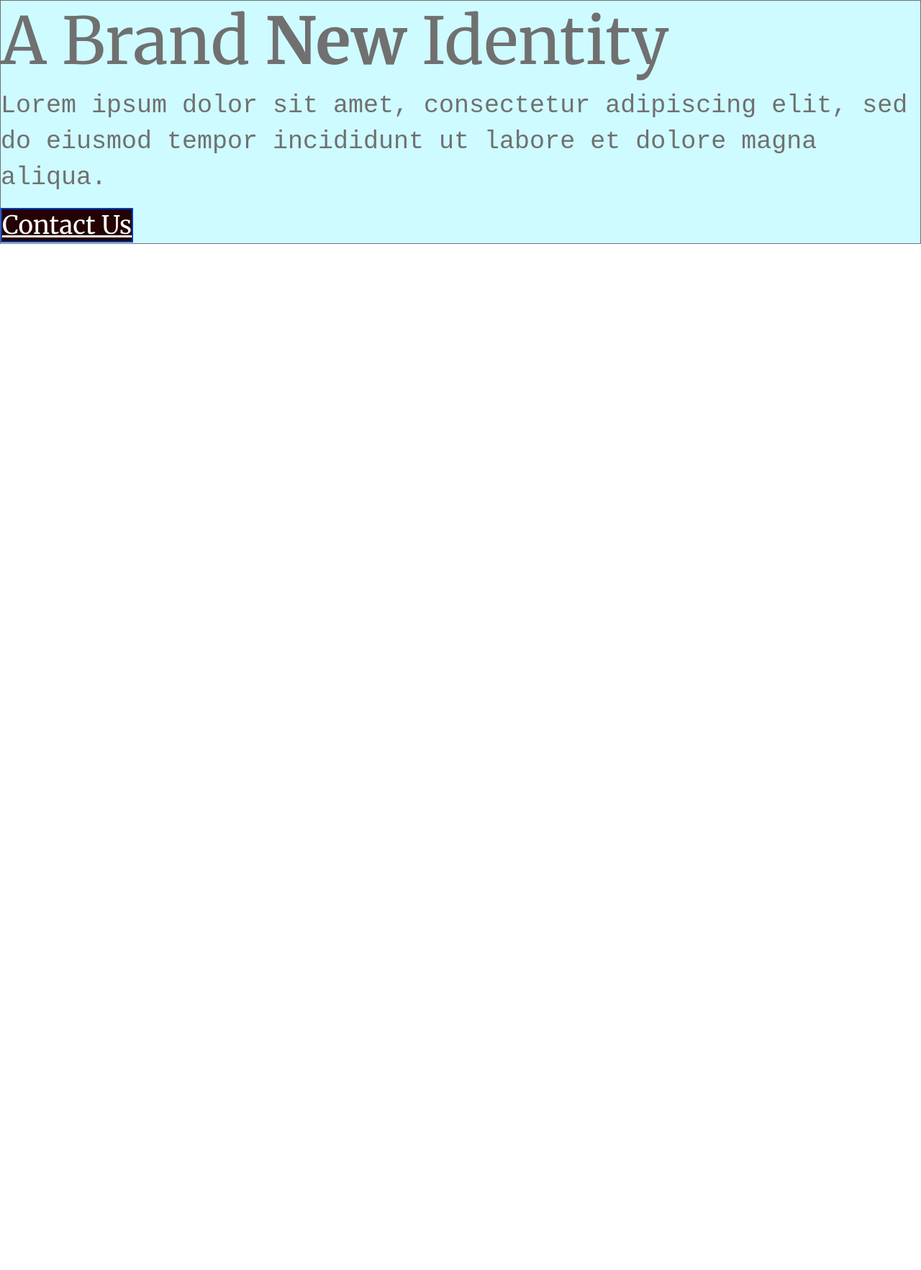
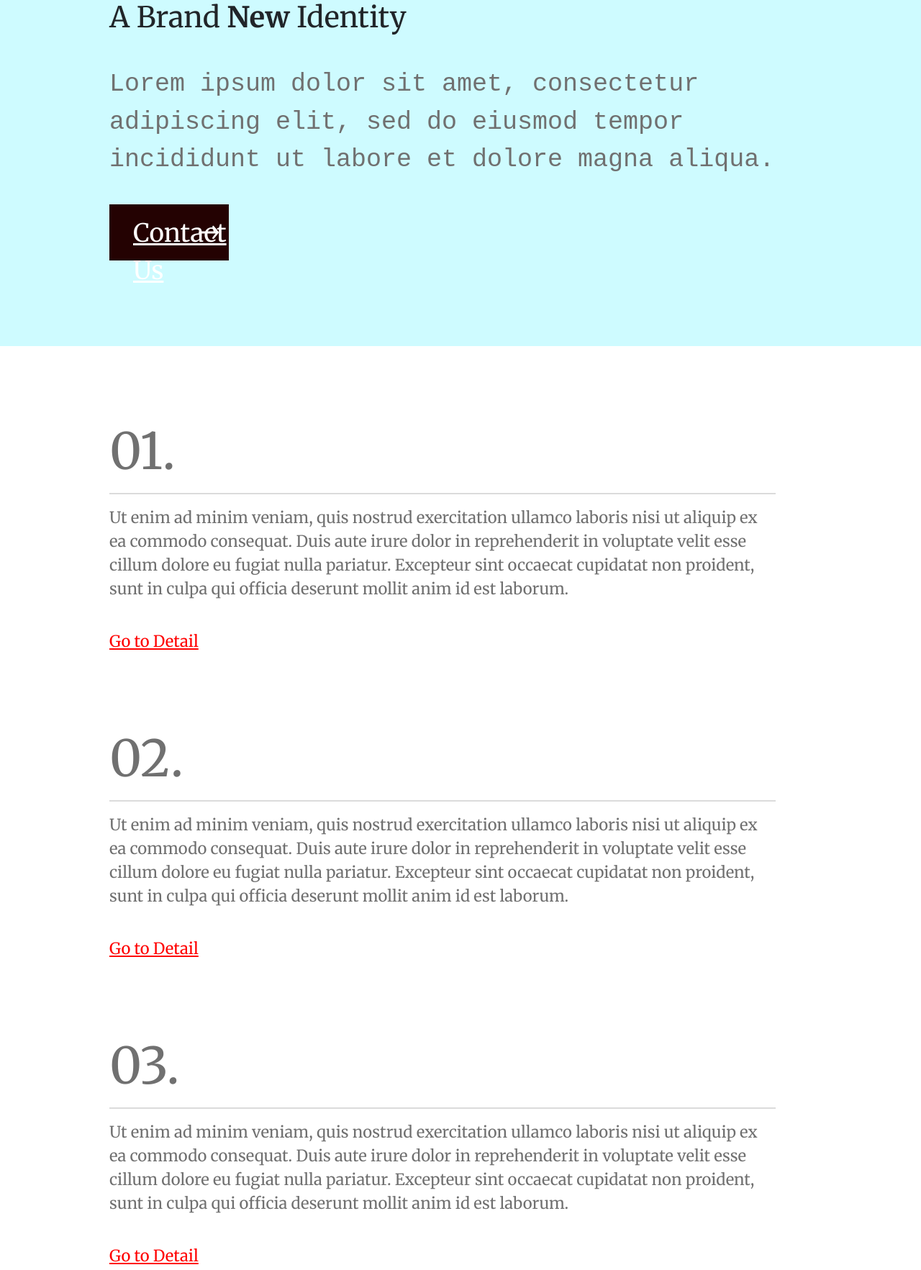
Before and after one commit to michele2007/secondo_layout, a plain HTML site: page index.html in a window 1280 px wide. Shown: the top 1765 px of the page at 72% size. Before the commit the page ends 800 px from the top, so only its background shows below. Drawn offline with nearby package versions, Linux system fonts and the light colour scheme.

Commit message:
modifiche finali apportate e layout terminato
ho aggiunto le parti mancanti al layout, lavoro portato a termine

```diff
--- a/index.html
+++ b/index.html
@@ -3,29 +3,145 @@
 <head>
     <meta charset="UTF-8">
     <meta name="viewport" content="width=device-width, initial-scale=1.0">
-    <title>Document</title>
+    <title>secondo-layout</title>
     <link href="https://cdn.jsdelivr.net/npm/bootstrap@5.3.3/dist/css/bootstrap.min.css" rel="stylesheet" integrity="sha384-QWTKZyjpPEjISv5WaRU9OFeRpok6YctnYmDr5pNlyT2bRjXh0JMhjY6hW+ALEwIH" crossorigin="anonymous">
     <link rel="stylesheet" href="static/css/index.css">
-
 </head>
 <body>
-    <div class="hero">
-        <div class="title">
-            <h2> A Brand <strong>New</strong> Identity</h2>
+    <div class="container-fluid" style="padding-left: 152px; background-color: #CEFBFF;">
+        <div class="row">
+            <div class="col-9">
+                <div class="title">
+                    <h1 class="merriweather-regular">A Brand <b>New</b> Identity</h1>
+                </div>
+            </div>
         </div>
 
-
-        <div class="courier-prime-regular">
-            <p>
-                Lorem ipsum dolor sit amet, consectetur adipiscing elit, sed do eiusmod tempor incididunt ut labore et dolore magna aliqua.
-            </p>
+        <div class="row">
+            <div class="col-10">
+                <div class="subtext">
+                    <p class="courier-prime-regular">
+                        Lorem ipsum dolor sit amet, consectetur adipiscing elit, sed do eiusmod tempor incididunt ut labore et dolore magna aliqua.
+                    </p>
+                </div>
+            </div>
         </div>
 
+        <div class="row">
+            <div class="col-2">
+                <div class="button">
+                    <a href="#" class="merriweather-regular">Contact Us</a>
+                </div>
+            </div>
+        </div>
+    </div>
 
-        <div class="button">
+    <div class="container-fluid" style="padding-left: 152px;">
+        <ul style="list-style-type: none; margin: 0; padding: 0;">
+            <li>
+                <div class="row">
+                    <div class="col-10">
+                        <div class="list-number">
+                            <h2 class="merriweather-regular">01.</h2>
+                        </div>
+                        <hr>
+                    </div>
+                </div>
 
-            <a href="#">Contact Us</a>
+                <div class="row">
+                    <div class="col-10">
+                        <div class="text-container">
+                            <p class="merriweather-regular">
+                                Ut enim ad minim veniam, quis nostrud exercitation ullamco laboris nisi ut aliquip ex ea commodo consequat. Duis aute irure dolor in reprehenderit in voluptate velit esse cillum dolore eu fugiat nulla pariatur. Excepteur sint occaecat cupidatat non proident, sunt in culpa qui officia deserunt mollit anim id est laborum.
+                            </p>
+                            <br>
+                            <a href="#" class="merriweather-regular">Go to Detail</a>
+                        </div>
+                    </div>
+                </div>
+            </li>
 
+
+            <li>
+                <div class="row">
+                    <div class="col-10">
+                        <div class="list-number">
+                            <h2 class="merriweather-regular">02.</h2>
+                        </div>
+                        <hr>
+                    </div>
+                </div>
+
+                <div class="row">
+                    <div class="col-10">
+                        <div class="text-container">
+                            <p class="merriweather-regular">
+                                Ut enim ad minim veniam, quis nostrud exercitation ullamco laboris nisi ut aliquip ex ea commodo consequat. Duis aute irure dolor in reprehenderit in voluptate velit esse cillum dolore eu fugiat nulla pariatur. Excepteur sint occaecat cupidatat non proident, sunt in culpa qui officia deserunt mollit anim id est laborum.
+                            </p>
+                            <br>
+                            <a href="#" class="merriweather-regular">Go to Detail</a>
+                        </div>
+                    </div>
+                </div>
+            </li>
+
+
+            <li>
+                <div class="row">
+                    <div class="col-10">
+                        <div class="list-number">
+                            <h2 class="merriweather-regular">03.</h2>
+                        </div>
+                        <hr>
+                    </div>
+                </div>
+
+                <div class="row">
+                    <div class="col-10">
+                        <div class="text-container">
+                            <p class="merriweather-regular">
+                                Ut enim ad minim veniam, quis nostrud exercitation ullamco laboris nisi ut aliquip ex ea commodo consequat. Duis aute irure dolor in reprehenderit in voluptate velit esse cillum dolore eu fugiat nulla pariatur. Excepteur sint occaecat cupidatat non proident, sunt in culpa qui officia deserunt mollit anim id est laborum.
+                            </p>
+                            <br>
+                            <a href="#" class="merriweather-regular">Go to Detail</a>
+                        </div>
+                    </div>
+                </div>
+            </li>
+
+
+            <li>
+                <div class="row">
+                    <div class="col-10">
+                        <div class="list-number">
+                            <h2 class="merriweather-regular">04.</h2>
+                        </div>
+                        <hr>
+                    </div>
+                </div>
+
+                <div class="row">
+                    <div class="col-10">
+                        <div class="text-container">
+                            <p class="merriweather-regular">
+                                Ut enim ad minim veniam, quis nostrud exercitation ullamco laboris nisi ut aliquip ex ea commodo consequat. Duis aute irure dolor in reprehenderit in voluptate velit esse cillum dolore eu fugiat nulla pariatur. Excepteur sint occaecat cupidatat non proident, sunt in culpa qui officia deserunt mollit anim id est laborum.
+                            </p>
+                            <br>
+                            <a href="#" class="merriweather-regular">Go to Detail</a>
+                        </div>
+                    </div>
+                </div>
+            </li>
+        </ul>
+    </div>
+
+    <div class="container-fluid" id="footer">
+        <div class="row">
+            <div class="col-2">
+                <div class="footer-text">
+                    <h3 class="merriweather-regular">&copy 2021 - MED Company</h3>
+                </div>
+            </div>
         </div>
     </div>
 </body>
--- a/static/css/button.css
+++ b/static/css/button.css
@@ -1,14 +1,14 @@
-.button a {
+.button{
+    background-color: #240202;
+    height: 78px;
+    padding: 14px 33px;
+    background-image: url("right-arrow.svg");
+    background-repeat: no-repeat;
+    background-position: 90% center;
+    margin-bottom: 119px;
+}
 
-font-family: 'Merriweather';
-font-weight: 400;
-font-size: 35px;
-line-height: 50px;
-
-color: #FFFFFF;
-
-background: #240202;
-border: 2px solid #0039BA;
-
-
+.button a{
+    color: #FFF;
+    font-size: 35px;
 }
--- /dev/null
+++ b/static/css/footer.css
@@ -0,0 +1,12 @@
+#footer{
+    background-color: #ECCEFF;
+    padding-left: 152px;
+    margin-top: 147px;
+}
+
+.footer-text{
+    margin-top: 80px;
+    margin-bottom: 200px;
+    font-size: 22px;
+    color: #707070;
+}
--- a/static/css/index.css
+++ b/static/css/index.css
@@ -1,9 +1,6 @@
 @import "commons.css";
+@import "title.css";
 @import "subtext.css";
-@import "title.css";
 @import "button.css";
-
-.hero {
-    background-color: #CEFBFF;
-    border: 1px solid #707070;
-}
+@import "list.css";
+@import "footer.css";
--- /dev/null
+++ b/static/css/list.css
@@ -0,0 +1,22 @@
+.list-number h2{
+    font-size: 70px;
+    color: #707070;
+}
+
+.list-number{
+    margin-top: 104px;
+}
+
+hr{
+    border: 1px solid #707070;
+}
+
+.text-container p{
+    font-size: 22px;
+    color: #707070;
+}
+
+.text-container a{
+    font-size: 22px;
+    color: red;
+}
--- a/static/css/subtext.css
+++ b/static/css/subtext.css
@@ -1,6 +1,9 @@
-.courier-prime-regular p {
-font-weight: 400;
-font-size: 35px;
-line-height: 50px;
-color: #707070;
+.subtext p{
+    font-size: 35px;
+    color: #707070;
 }
+
+.subtext {
+    margin-top: 35px;
+    margin-bottom: 35px;
+}
--- a/static/css/title.css
+++ b/static/css/title.css
@@ -6,5 +6,4 @@ line-height: 113px;
 
 color: #707070;
 
-;
 }
```
Also changed, not shown: static/css/right-arrow.svg (added).
